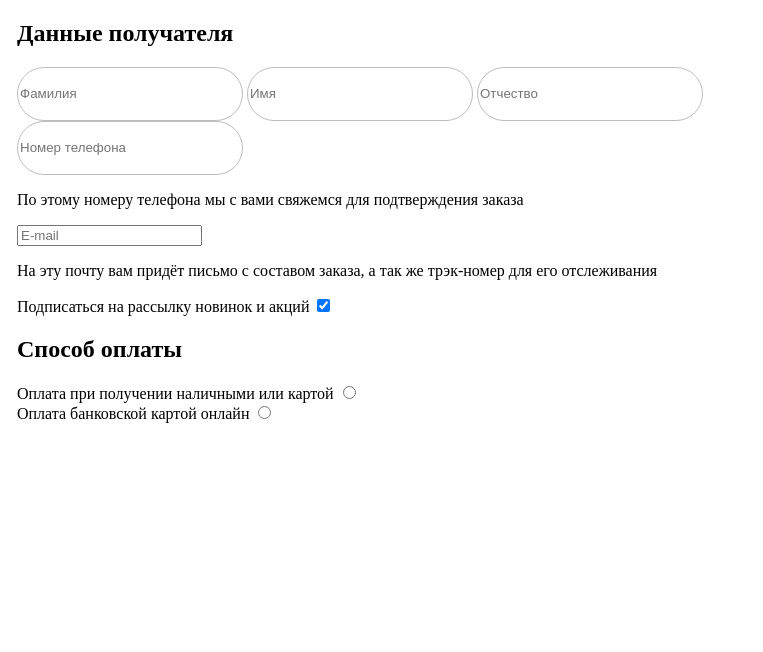
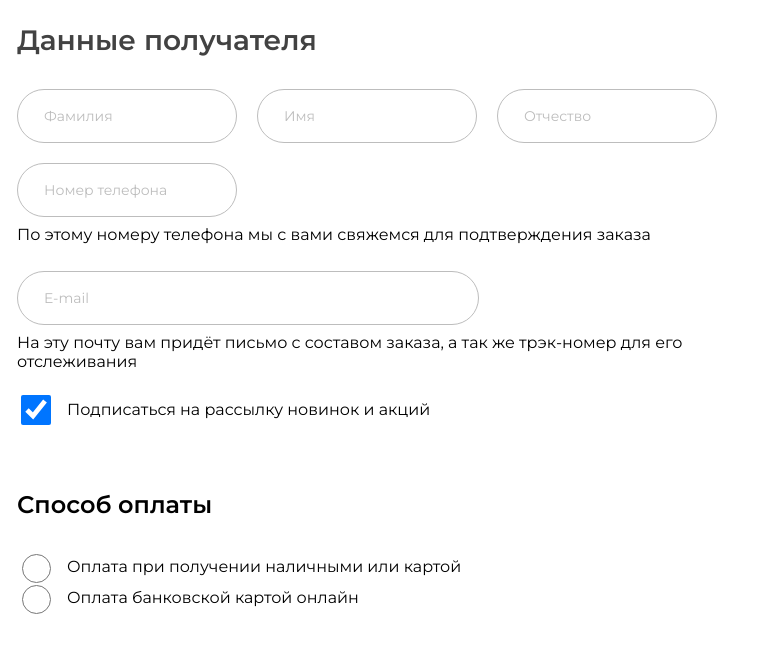
Before and after one commit to HEGGIX/TMS-Homework, a plain HTML site: page index.html in a window 1280 px wide. Shown: the whole page, without its empty margins (0-763 px from the left). Drawn offline with Linux system fonts and the light colour scheme.

Commit message:
feat: finished task

```diff
--- a/index.html
+++ b/index.html
@@ -4,35 +4,36 @@
     <meta charset="UTF-8">
     <meta name="viewport" content="width=device-width, initial-scale=1.0">
     <link rel="stylesheet" href="style.css">
+    <link href="https://fonts.googleapis.com/css2?family=Kaushan+Script&family=Montserrat:wght@400;600&family=Raleway:wght@400;700;900&display=swap" rel="stylesheet">
     <title>Document</title>
 </head>
 <body>
     <div class="wrapper">
         <h2 class="data-person">Данные получателя</h2>
-        <form class="data-ipn__container">
+        <div class="data-ipn__container">
             <input class="data-inp" type="text" name="lastname" placeholder="Фамилия">
             <input class="data-inp" type="text" name="name" placeholder="Имя">
             <input class="data-inp" type="text" name="surname" placeholder="Отчество">
             <input class="data-inp" type="tel" name="tel" placeholder="Номер телефона">
             <p class="tel-info">По этому номеру телефона мы с вами свяжемся для подтверждения заказа</p>
-            <input type="email" name="email" placeholder="E-mail">
+            <input class="email-inp" type="email" name="email" placeholder="E-mail">
             <p class="email-info">На эту почту вам придёт письмо с составом заказа, а так же трэк-номер для его отслеживания</p>
             <form action="" class="newsletter-inp__container">
-                <label for="newsletter">Подписаться на рассылку новинок и акций</label>
-                <input type="checkbox" name="newsletter" id="newsletter" checked>
+                <label class="newsletter-label" for="newsletter">Подписаться на рассылку новинок и акций</label>
+                <input class="newsletter-inp" type="checkbox" name="newsletter" id="newsletter" checked>
             </form>
-        </form>
+        </div>
         <h2 class="pay-title">Способ оплаты</h2>
-        <form action="">
-            <form action="">
-                <label for="pay-offline">Оплата при получении наличными или картой</label>
-                <input type="radio" name="pay-offline" id="pay-offline" >
+        <div class="pay-form__container">
+            <form class="pay-form" action="">
+                <label class="pay-label" for="pay-offline">Оплата при получении наличными или картой</label>
+                <input class="pay-inp" type="radio" name="pay-offline" id="pay-offline" >
             </form>
-            <form action="">
-                <label for="pay-online">Оплата банковской картой онлайн</label>
-                <input type="radio" name="pay-online" id="pay-online" >
+            <form class="pay-form" action="">
+                <label class="pay-label" for="pay-online">Оплата банковской картой онлайн</label>
+                <input class="pay-inp" type="radio" name="pay-online" id="pay-online" >
             </form>
-        </form>
+        </div>
     </div>
 </body>
 </html>
--- a/style.css
+++ b/style.css
@@ -3,17 +3,118 @@ body{
 }
 
 .wrapper{
-    max-width: 692px;
+    max-width: 700px;
     margin-left: 17px;
 }
 
+.data-person{
+    font-family: 'Montserrat', sans-serif;
+    font-size: 28px;
+    line-height: 34px;
+    color: #424242;
+    margin-bottom: 32px;
+}
+
 .data-inp{
-    width: 220px;
+    width: 214px;
+    height: 50px;
+    border: 1px solid #BDBDBD;
+    border-radius: 83px;
+    margin-left: 16px;
+}
+
+.data-inp:first-child{
+    margin-left: 0px;
+}
+
+.data-inp:nth-child(4){
+    margin-left: 0;
+    margin-top: 20px;
+}
+
+.data-inp::placeholder{
+    font-family: 'Montserrat', sans-serif;
+    font-size: 14px;
+    line-height: 17px;
+    color: #BDBDBD;
+    padding-left: 24px;
+}
+
+.tel-info{
+    font-family: 'Montserrat', sans-serif;
+    margin-top: 8px;
+    margin-bottom: 27px;
+}
+
+.email-inp{
+    width: 456px;
     height: 50px;
     border: 1px solid #BDBDBD;
     border-radius: 83px;
 }
 
-.data-inp::placeholder{
-    margin-left: 24px;
+.email-inp::placeholder{
+    font-family: 'Montserrat', sans-serif;
+    font-size: 14px;
+    line-height: 17px;
+    color: #BDBDBD;
+    padding-left: 24px;
 }
+
+.email-info{
+    font-family: 'Montserrat', sans-serif;
+    margin-top: 8px;
+    margin-bottom: 24px;
+}
+
+.newsletter-inp__container{
+    height: 30px;
+    display: flex;
+    align-items: center;
+}
+
+.newsletter-inp{
+    order: 1;
+    margin-right: 16px;
+    width: 30px;
+    height: 30px;
+    border: 1px solid #976464;
+    border-radius: 6.6px;
+}
+
+.newsletter-inp:checked{
+    color: #976464;
+}
+
+.newsletter-label{
+    font-family: 'Montserrat', sans-serif;
+    order: 2;
+    font-size: 16px;
+    line-height: 20px;
+}
+
+.pay-title{
+    font-family: 'Montserrat', sans-serif;
+    font-weight: 600;
+    margin-top: 65px;
+    margin-bottom: 32px;
+}
+
+.pay-form{
+    height: 31px;
+    display: flex;
+    align-items: center;
+}
+
+.pay-label{
+    font-family: 'Montserrat', sans-serif;
+    order: 2;
+}
+
+.pay-inp{
+    order: 1;
+    height: 29px;
+    width: 29px;
+    border: 1px solid #976464;
+    margin-right: 16px;
+}
```
